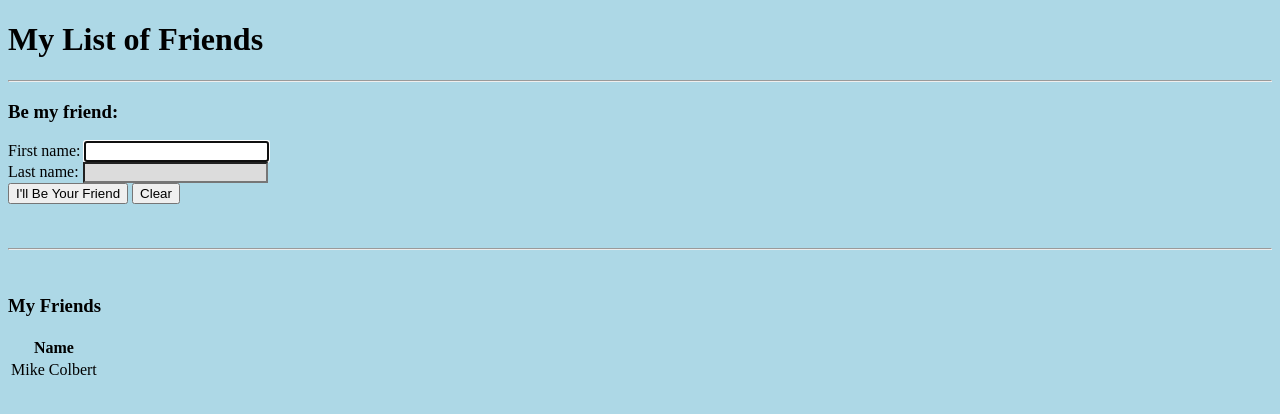
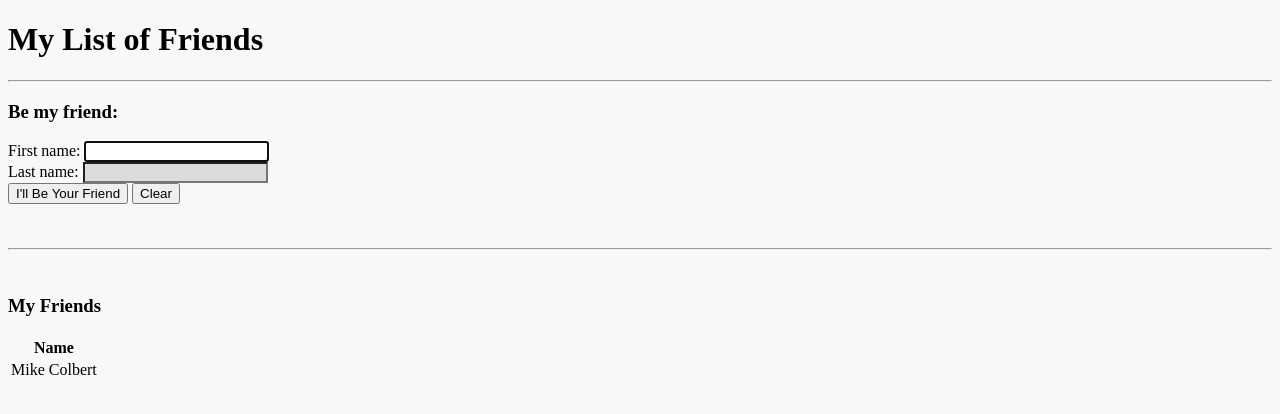
Before and after one commit to mikecolbert/flask_demo, a Flask app: page / in a window 1280 px wide. Shown: the top 414 px of the page. Run offline with Flask 2, Linux system fonts and the light colour scheme.

Commit message:
Update stylesheet.css

```diff
--- a/static/css/stylesheet.css
+++ b/static/css/stylesheet.css
@@ -1,5 +1,5 @@
 body {
-  background-color: lightblue;
+  background-color: #f8f8f8;
 }
 
 input[readonly] {
```
